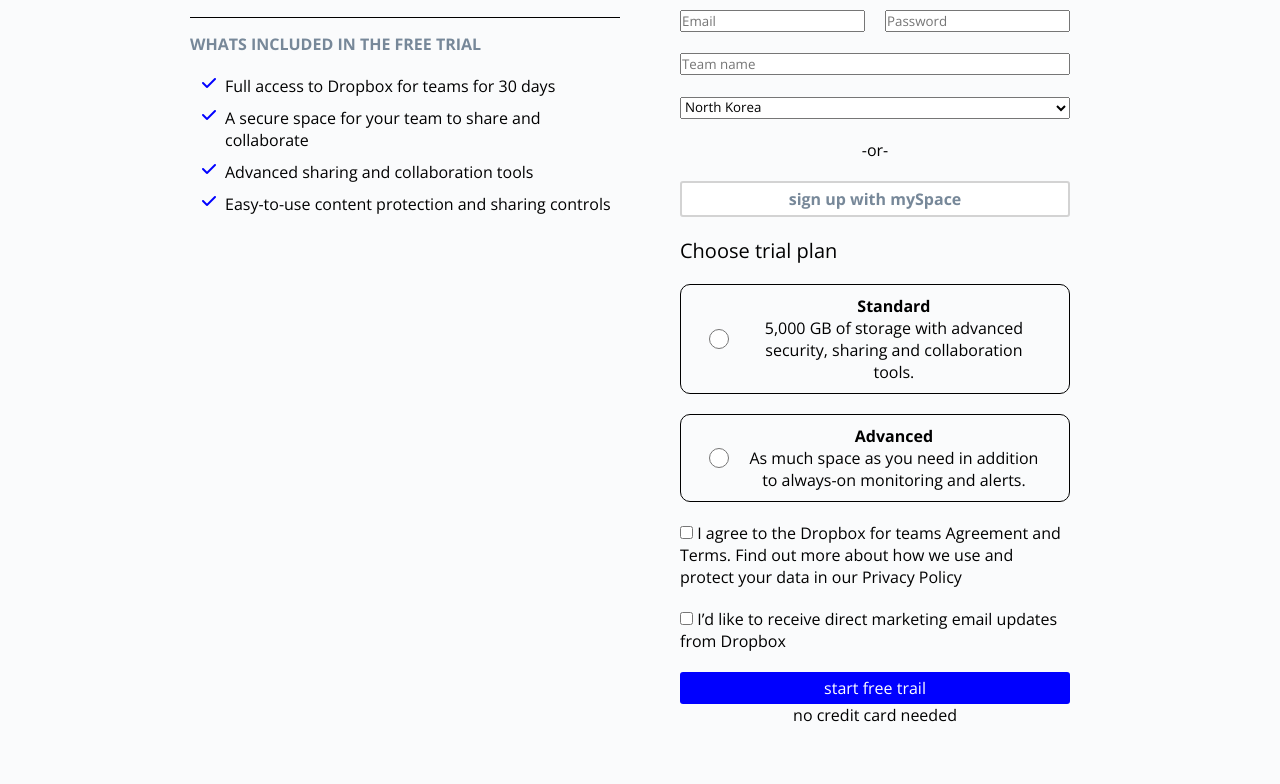
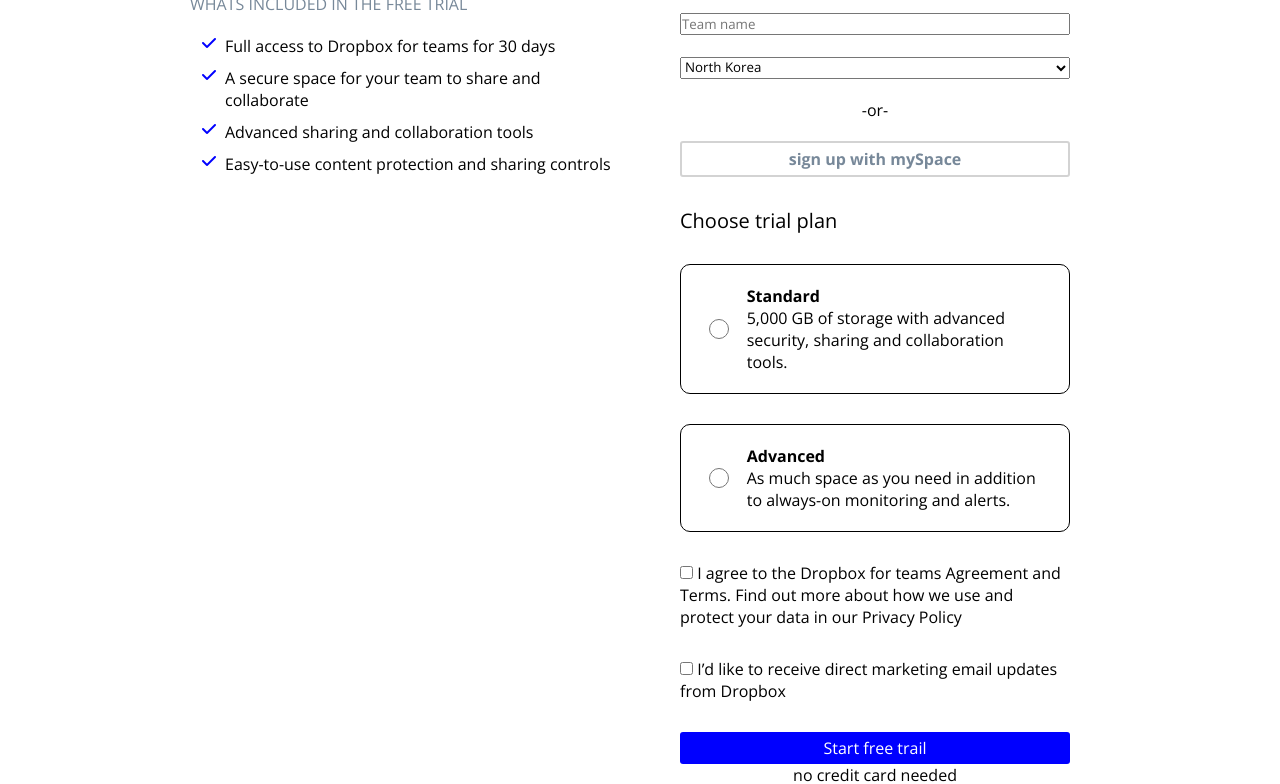
Before and after one commit to aalexebr/htmlcss-dropbox, a plain HTML site: page trial.html in a window 1280 px wide. Shown: the part 278-1062 px from the top of the page. Drawn offline with nearby package versions, Linux system fonts and the light colour scheme.

Commit message:
small style edits but COMPLETE bonus

```diff
--- a/css/style2.css
+++ b/css/style2.css
@@ -54,8 +54,7 @@ header .flex{
 
 /* MAIN */
 main{
-    background-color: #FAFBFC;
-    padding: 80px 0;
+    padding: 40px 0 150px 0;
 }
 .container{
     max-width: 900px;
@@ -90,6 +89,7 @@ main .col-right-flex a,
     text-transform: uppercase;
     color: lightslategray;
     padding: 15px 0;
+    font-weight: 500;
 }
 .col-left li{
     padding: 5px 0;
@@ -136,7 +136,8 @@ main .col-right-flex a,
 .plan-type{
     border: 1px solid black;
     border-radius: 10px;
-    padding: 10px;
+    padding: 20px 10px;
+    justify-content: space-evenly;
 
 }
 .circle{
@@ -145,9 +146,7 @@ main .col-right-flex a,
     border-radius: 50%;
     border: 5px solid blue;
 }
-.plan-type{
-    justify-content: space-evenly;
-}
+
 .plan-type input{
     width: 20px;
     height: 20px;
@@ -156,13 +155,17 @@ main .col-right-flex a,
 .plan-type label{
     width: 80%;
 }
+.plan-type label > div h4,
+.plan-type label > div p{
+    text-align: left;
+}
 .col-right .button{
     background-color: blue;
     color: white;
 }
 
 .bottom-section > div{
-    margin: 20px 0;
+    margin: 30px 0;
 }
 .bottom-section div:last-of-type{
     text-align: center;
--- a/trial.html
+++ b/trial.html
@@ -19,7 +19,7 @@
     <header>
         <nav class="flex">
             <div class="dropboxlogo">
-                <img src="img/logo-small.png" alt="">
+                <a href=""><img src="img/logo-small.png" alt=""></a>
             </div>
             <div>
                 <a href="">Contatta ufficio vendite</a>
@@ -91,8 +91,8 @@
                         <div>
                             <select name="county" id="">
                                 <option value="">North Korea</option>
-                                <option value="">UK</option>
-                                <option value="">Lithiania</option>
+                                <option value="">Uzbekhistan</option>
+                                <option value="">Lithuania</option>
                                 <option value="">Vatican City</option>
                             </select>
                         </div>
@@ -150,7 +150,7 @@
                         </div>
 
                         <div>
-                            <a href="" class="button"> start free trail</a>
+                            <a href="" class="button"> Start free trail</a>
                             <span>no credit card needed</span>
                         </div>
 
```
